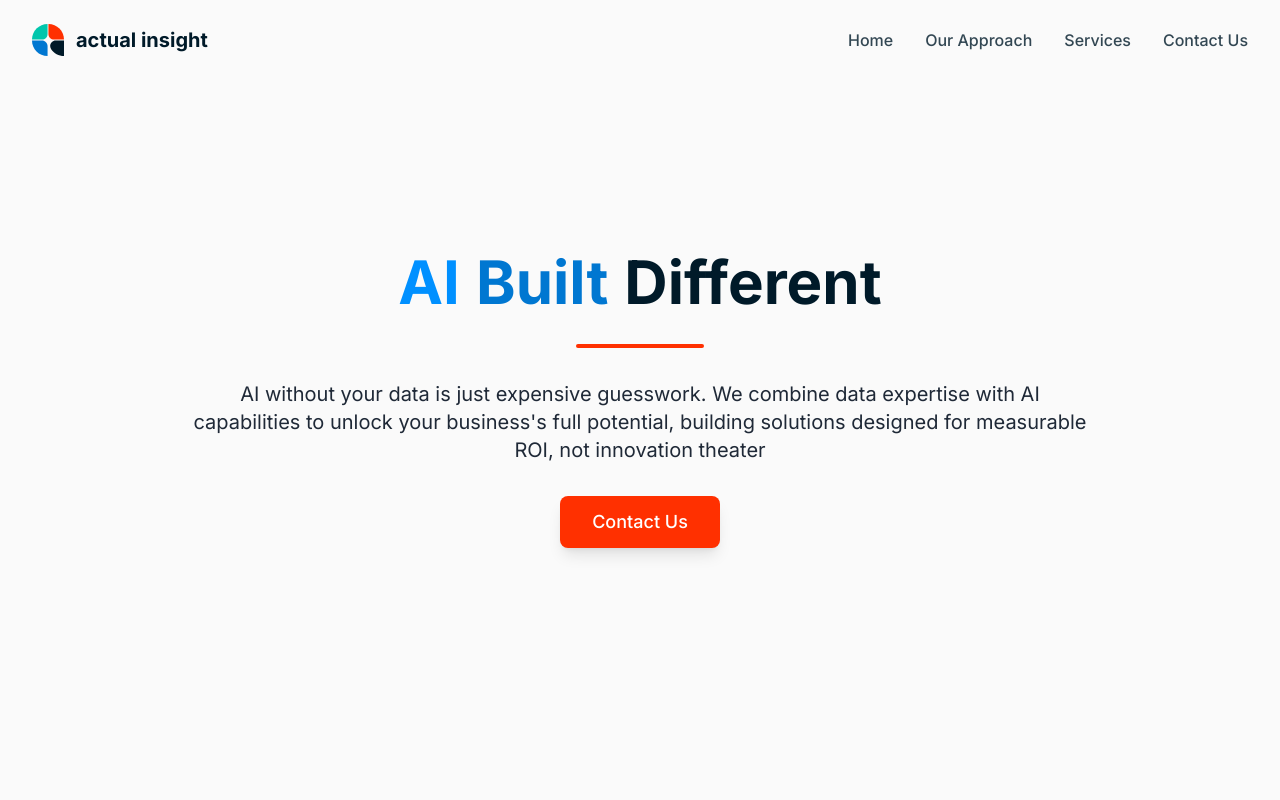
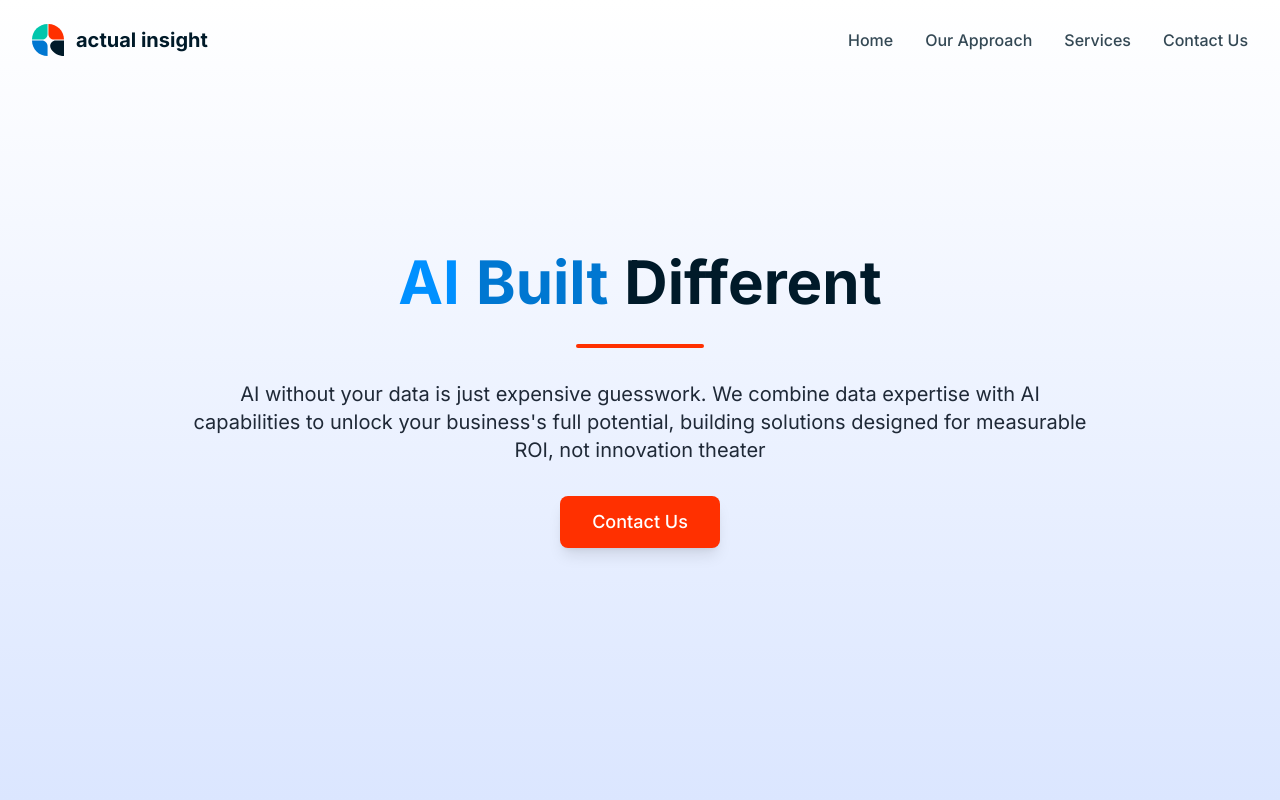
Before and after one commit to rhaann/website, a React (Create React App) app: page / in a window 1280 px wide. Shown: the top 800 px of the page. Built offline with nearby package versions, Linux system fonts and the light colour scheme.

Commit message:
updated hero background color

```diff
--- a/src/components/Hero.tsx
+++ b/src/components/Hero.tsx
@@ -19,13 +19,26 @@ const Hero: React.FC = () => {
     };
   }, []);
 
+
+
   return (
-    <section id="home" className="min-h-screen flex items-center justify-center bg-grey-lighter/30">
-      <div className="container-custom">
+    <section id="home" className="relative overflow-hidden min-h-screen flex items-center justify-center bg-white">
+
+      {/* Soft white-to-light gradient overlay for professional minimal look */}
+      <div
+        aria-hidden
+        className="pointer-events-none absolute inset-0 z-0"
+        style={{
+          background: 'linear-gradient(180deg, #ffffff 0%, #dbe6ff 100%)',
+        }}
+      />
+
+      <div className="container-custom relative z-10">
         <div className="max-w-6xl mx-auto text-center">
-
-          {/* Main Headline */}
-          <h2 className="heading-xl mb-8 flex justify-center items-center gap-4 flex-wrap">
+          {/* Remove card; let text sit directly over subtle background */}
+          <div className="mx-auto inline-block px-6 py-6 md:px-10 md:py-8">
+            {/* Main Headline */}
+            <h2 className="heading-xl mb-8 flex justify-center items-center gap-4 flex-wrap">
             <span
               className={`transition-all duration-1000 ease-out ${
                 showAI
@@ -53,7 +66,7 @@ const Hero: React.FC = () => {
             >
               Different
             </span>
-          </h2>
+            </h2>
 
           {/* Orange Header Line - appears when all words are visible */}
           <motion.div
@@ -74,10 +87,13 @@ const Hero: React.FC = () => {
             whileHover={{ scale: 1.05 }}
             whileTap={{ scale: 0.95 }}
             onClick={() => document.getElementById('contact')?.scrollIntoView({ behavior: 'smooth' })}
-            className="bg-sharp-orange hover:bg-sharp-orange/90 text-pure-white font-medium text-lg px-8 py-3 rounded-lg transition-all duration-200 shadow-lg hover:shadow-xl"
+            className="group relative bg-sharp-orange hover:bg-sharp-orange/90 text-pure-white font-medium text-lg px-8 py-3 rounded-lg transition-all duration-200 shadow-lg hover:shadow-xl"
           >
-            Contact Us
+            <span className="relative after:absolute after:left-0 after:-bottom-1 after:h-0.5 after:w-0 after:bg-pure-white after:transition-[width] after:duration-300 group-hover:after:w-full">
+              Contact Us
+            </span>
           </motion.button>
+          </div>
         </div>
       </div>
     </section>
```
Also changed, not shown: public/patternBlue.png (added).
